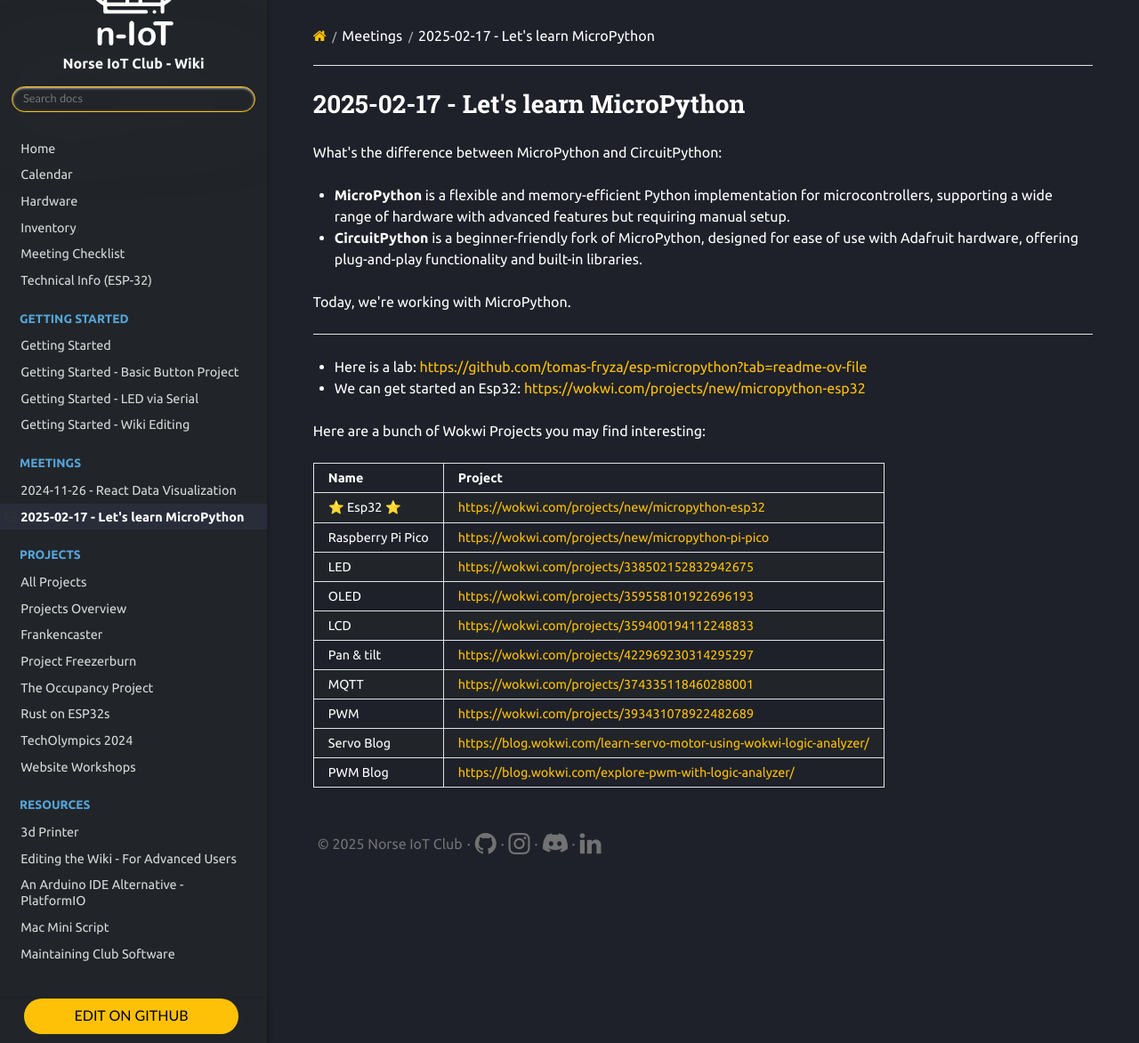
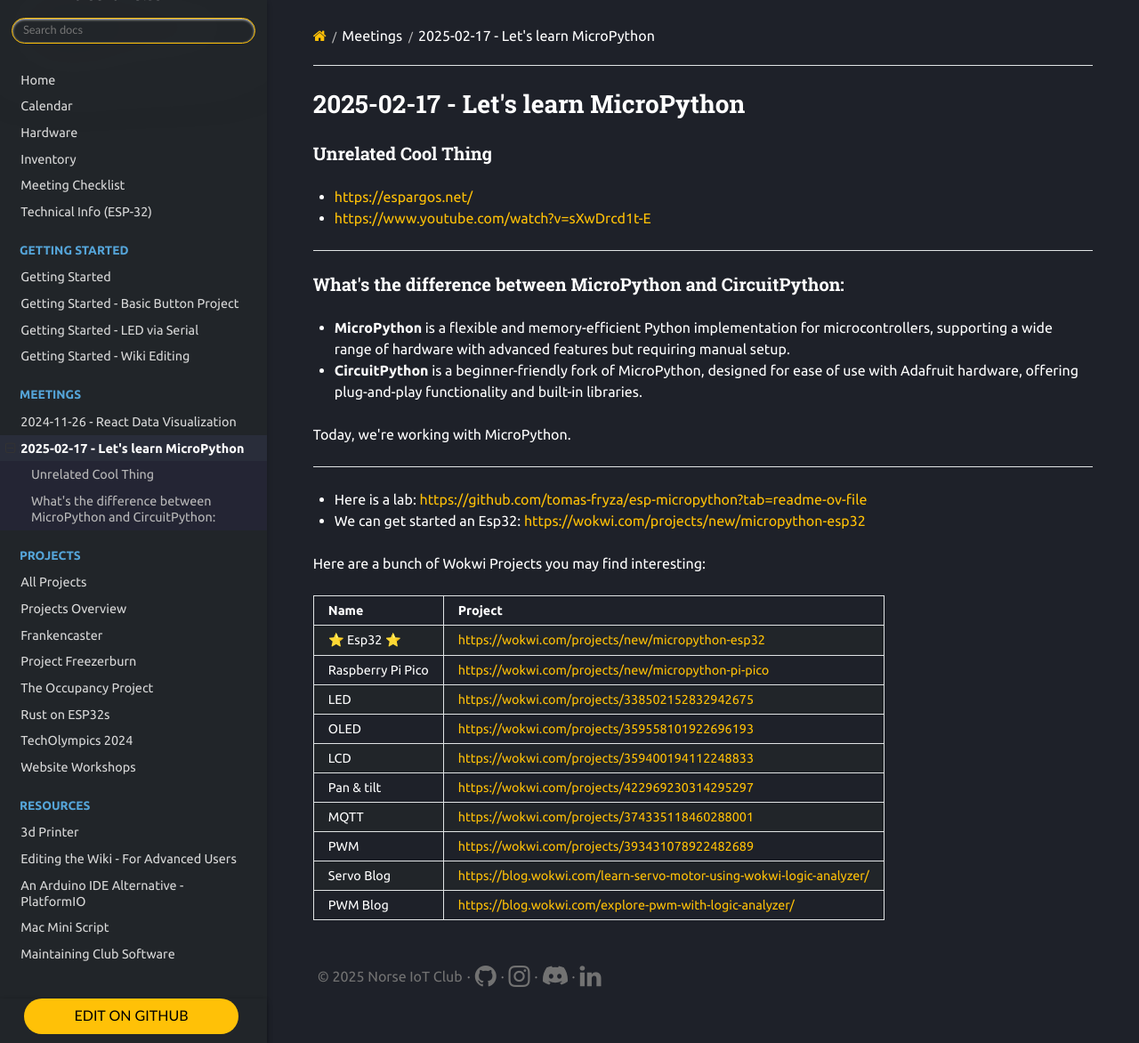
Before and after one commit to Norse-IoT/Wiki, an MkDocs documentation site: the page built from docs/meetings/2025-02-17.md, in a window 1280 px wide and 1172 px high. Shown: the whole window at 89% size. Built offline with MkDocs 1.6.1, drawn with Linux system fonts in a browser that asks for light colours; nearby versions of some CDN libraries.

Commit message:
Update 2025-02-17.md

```diff
--- a/docs/meetings/2025-02-17.md
+++ b/docs/meetings/2025-02-17.md
@@ -1,7 +1,14 @@
 # 2025-02-17 - Let's learn MicroPython
 
+### Unrelated Cool Thing
 
-What's the difference between MicroPython and CircuitPython:
+- <https://espargos.net/>
+- <https://www.youtube.com/watch?v=sXwDrcd1t-E>
+
+----
+
+
+### What's the difference between MicroPython and CircuitPython:
 
 - **MicroPython** is a flexible and memory-efficient Python implementation for microcontrollers, supporting a wide range of hardware with advanced features but requiring manual setup.
 - **CircuitPython** is a beginner-friendly fork of MicroPython, designed for ease of use with Adafruit hardware, offering plug-and-play functionality and built-in libraries.
```
